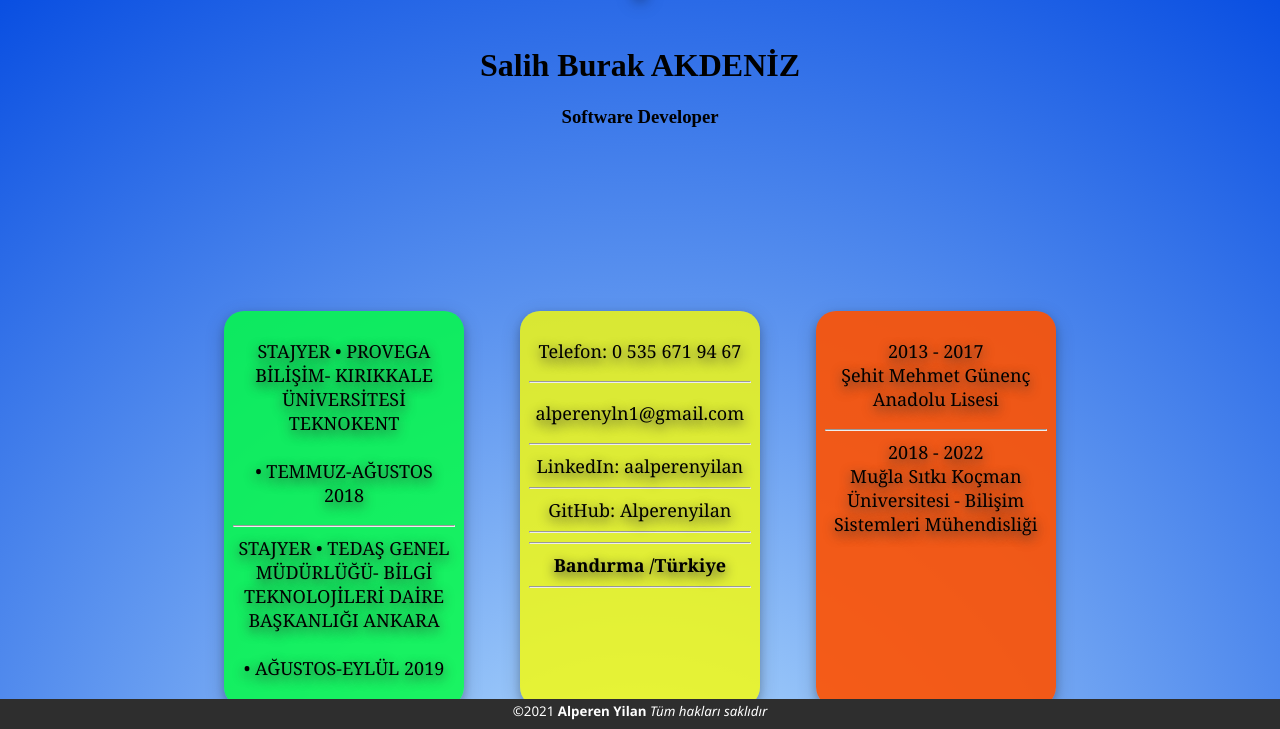
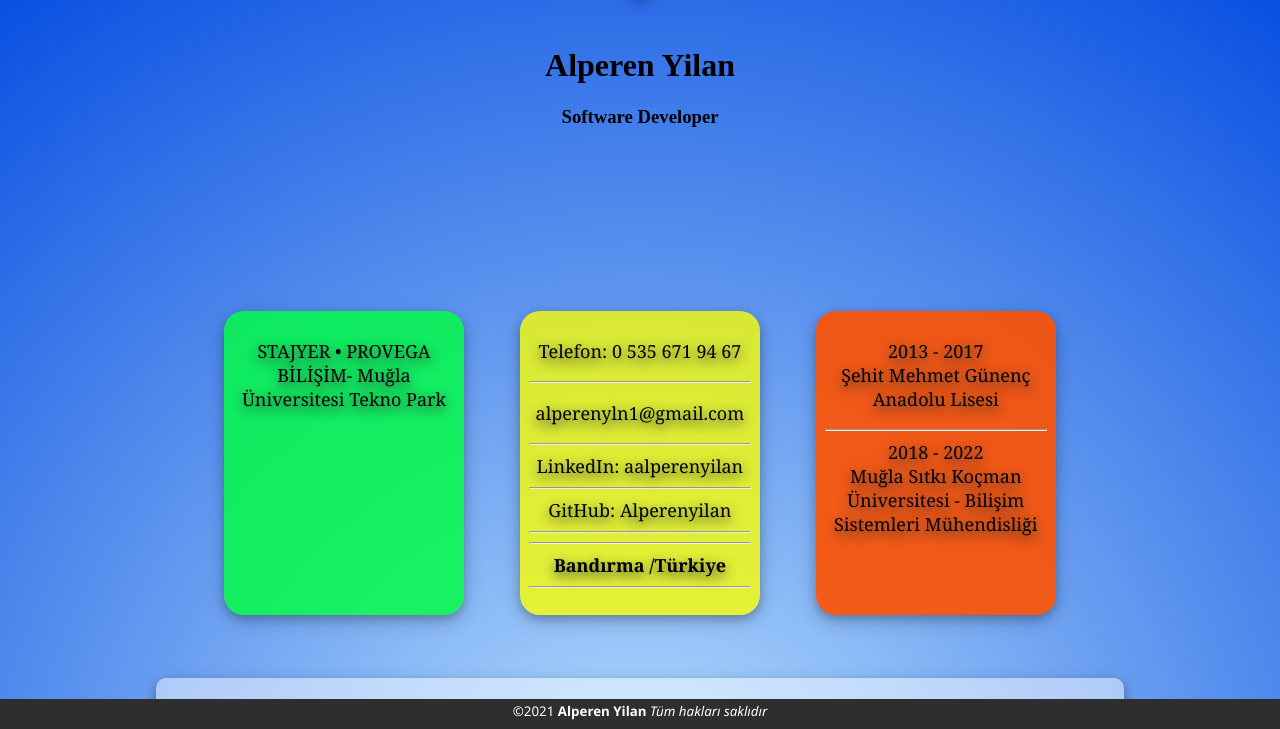
Before and after one commit to Alperenyilan/WebSayfam, a plain HTML site: page index.html in a window 1280 px wide. Shown: the part 69-798 px from the top of the page. Drawn offline with Linux system fonts and the light colour scheme.

Commit message:
Update index.html

```diff
--- a/index.html
+++ b/index.html
@@ -15,7 +15,7 @@
             src=">c:\Users\Monster\Desktop\WhatsApp Image 2022-06-23 at 23.58.20.jpeg"
 
      id="name">
-        <h1>Salih Burak AKDENİZ</h1>
+        <h1>Alperen Yilan</h1>
         <h3>Software Developer</h3>
     </div>
     <div id="maincontainer">
@@ -23,17 +23,12 @@
 <div class="containerTrans">
         <div class="hover11" id="experience">
                 <p>
-                    STAJYER • PROVEGA BİLİŞİM- KIRIKKALE ÜNİVERSİTESİ TEKNOKENT
-                    <br>
-                    <br>
-                    • TEMMUZ-AĞUSTOS 2018
-                    <hr>
-                    STAJYER • TEDAŞ GENEL MÜDÜRLÜĞÜ- BİLGİ TEKNOLOJİLERİ DAİRE BAŞKANLIĞI ANKARA
+                    STAJYER • PROVEGA BİLİŞİM- Muğla Üniversitesi Tekno Park
                     <br>
                     <br>
 
-                    • AĞUSTOS-EYLÜL 2019
-                    <br>
+
+
 
                 </p>
 
```
